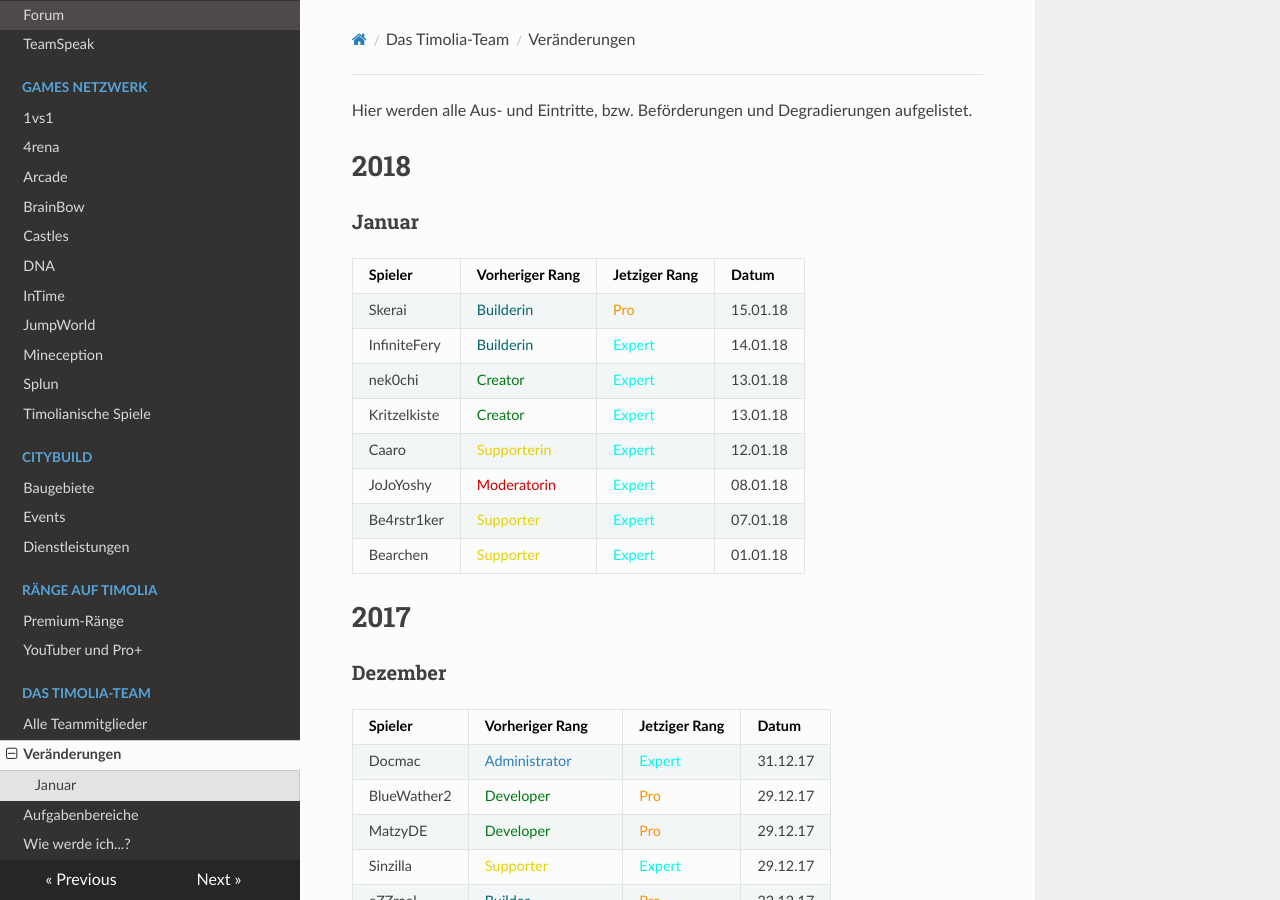
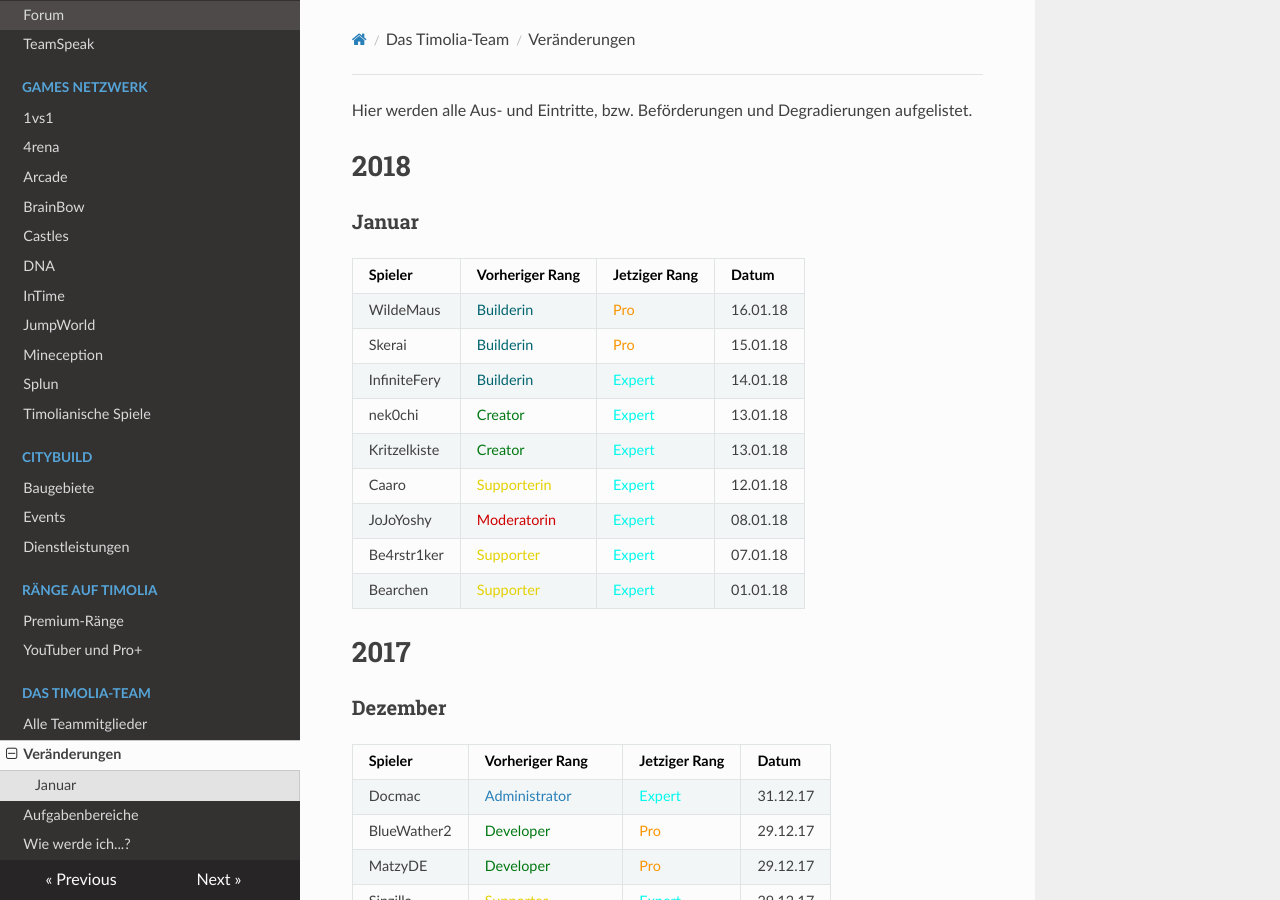
Before and after one commit to TimoliaDE/HowTo, an MkDocs documentation site: the page built from docs/team/changes.md, in a window 1280 px wide and 900 px high. Built offline with MkDocs 1.6.1, drawn with Linux system fonts in a browser that asks for light colours; nearby versions of some CDN libraries; old or Windows-style settings are respelled for this version of MkDocs.

Commit message:
Update changes.md

```diff
--- a/docs/team/changes.md
+++ b/docs/team/changes.md
@@ -5,6 +5,7 @@ Hier werden alle Aus- und Eintritte, bzw. Beförderungen und Degradierungen aufg
 ###<strong>Januar</strong>
 | Spieler | Vorheriger Rang | Jetziger Rang | Datum |
 | ------ | ------ | ------ | ------ |
+|WildeMaus | <span style="color:#00646F">Builderin</span> | <span style="color:#F99500">Pro</span> | 16.01.18 |
 |Skerai | <span style="color:#00646F">Builderin</span> | <span style="color:#F99500">Pro</span> | 15.01.18 |
 |InfiniteFery | <span style="color:#00646F">Builderin</span> | <span style="color:#00F9EC">Expert</span> | 14.01.18 |
 |nek0chi | <span style="color:#007812">Creator</span> | <span style="color:#00F9EC">Expert</span> | 13.01.18 |
```
